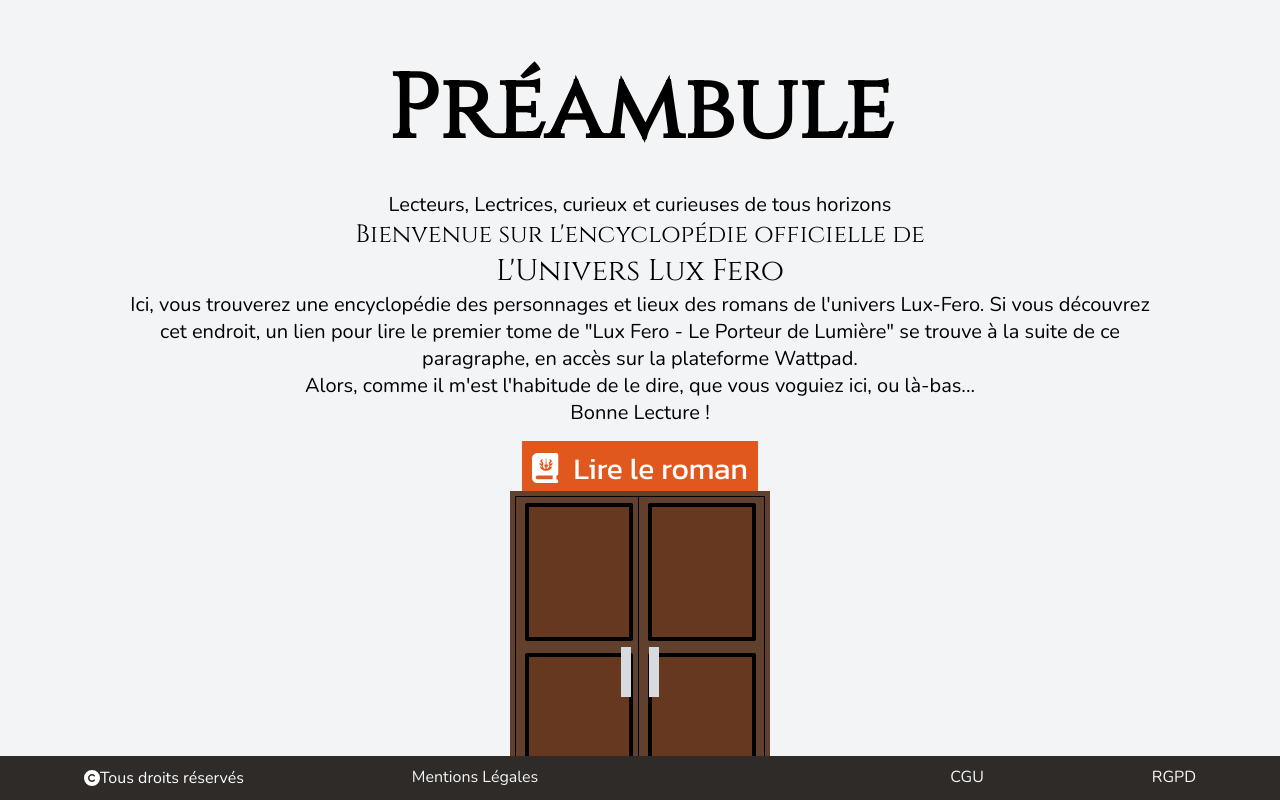
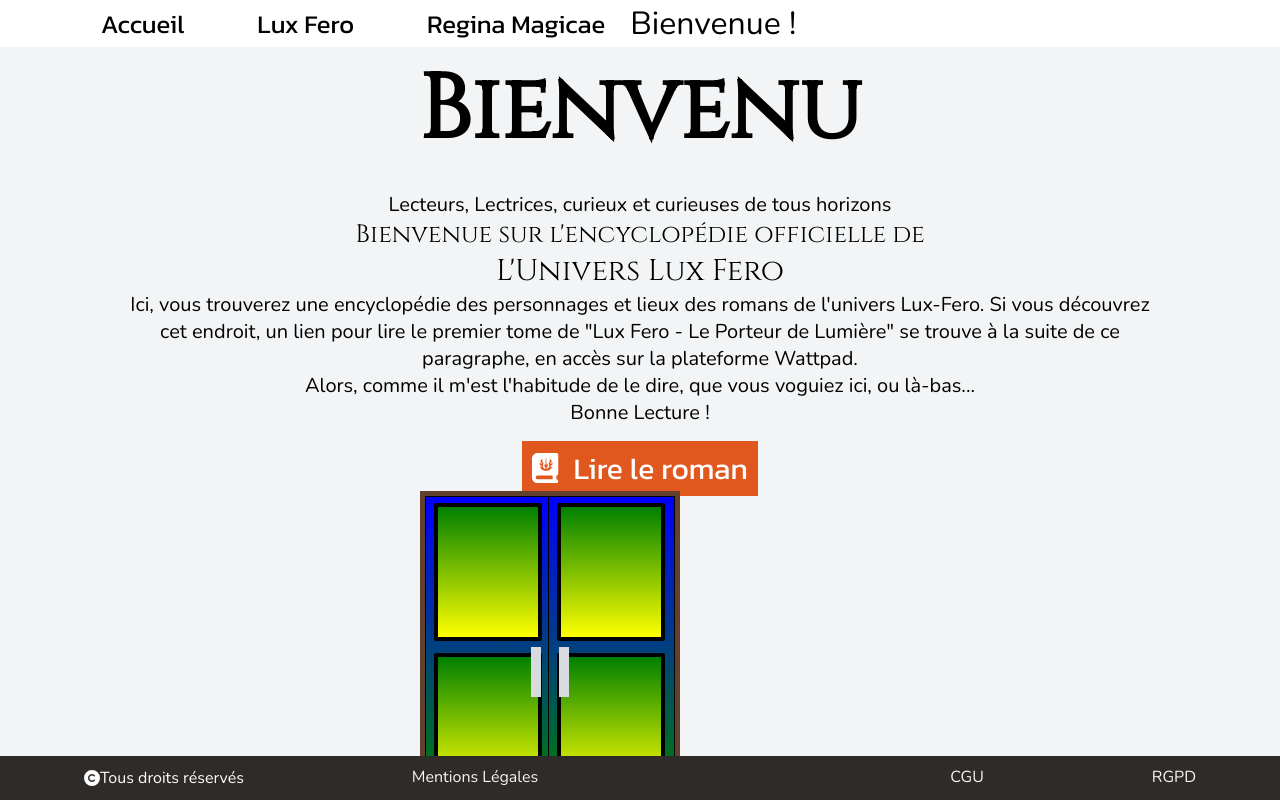
Before and after one commit to Aidenpart/Encyclopedie-Lux-Fero, a React (Create React App) app in the folder client/: page / in a window 1280 px wide. Built offline with nearby package versions, Linux system fonts and the light colour scheme.

Commit message:
modification structure App + modification composant Door + optimisation lien LinkAccueil (renommage à envisager ?) -> modification navBar

```diff
--- a/client/src/App.js
+++ b/client/src/App.js
@@ -8,8 +8,7 @@ import { AdminMiddleware } from "./router/authMiddleware.js";
 import { addUser } from "./store/slice/userSlice";
 import { listDataCategories, listeRomans } from "./helpers/categories.js";
 
-import { PagePreambule } from "./pages/public/pagePreambule.js";
-import { PageAccueil } from "./pages/public/pageAccueilEncyclopedie.js";
+import { PageAccueil } from "./pages/public/pageAccueil.js";
 import { PageAccueilRoman } from "./pages/public/pageAccueilRoman.js";
 import { PageConnexion } from "./pages/admin/pageConnexion.js";
 import { PageAdmin } from "./pages/admin/pageAdmin.js";
@@ -48,8 +47,7 @@ function App() {
 
   return (
       <Routes>
-        <Route path="/" element={<PagePreambule />} />
-        <Route path="/accueil" element={<PageAccueil />} />
+        <Route path="/" element={<PageAccueil />} />
 
         {listeRomans.map((roman, i) => {
           return <Route key={i} path={`/accueil-${roman.replace(/\s/, "-")}`} element={<PageAccueilRoman />}/>
--- a/client/src/components/public/door/door.js
+++ b/client/src/components/public/door/door.js
@@ -1,21 +1,36 @@
 import "./styles.scss";
 import { Link } from "react-router-dom";
+import { useEffect, useState } from "react";
 
 
-export const Door = () => {
+export const Door = (props) => {
+    const roman = `${props.roman}`;
+    const [doorColor, setDoorColor] = useState("");
+    const [panelColor, setPanelColor] = useState("");
+
+    useEffect(() => {
+        if(roman === "Lux Fero") {
+            setPanelColor("linear-gradient(green, yellow)")
+            setDoorColor("linear-gradient(blue, green)")
+        }else {
+            setPanelColor("linear-gradient(#9198e5, #e66465)")
+            setDoorColor("linear-gradient(#e66465, #9198e5)")
+        }
+    }, [roman])
+
 
     return (
-        <Link to={"/accueil"}>
+        <Link to={`/accueil-${roman.replace(/\s/, "-")}`} state={{roman:roman}}>
             <div className="lintel">
-                <img src="/images/link_general-deux.jpg" alt="link_RM"/>
-                <div id="left-door" className="door">
-                    <div className="shape"></div>
-                    <div className="shape"></div>
+                <img src={`/images/link_${roman.replace(/\s/, "-")}.jpg`} alt="image_lien"/>
+                <div id="left-door" className="door"  style={{background: doorColor}}>
+                    <div className="shape" style={{background: panelColor}}></div>
+                    <div className="shape" style={{background: panelColor}}></div>
                     <div id="left-knob" className="knob"></div>
                 </div>
-                <div id="right-door" className="door">
-                    <div className="shape"></div>
-                    <div className="shape"></div>
+                <div id="right-door" className="door"  style={{background: doorColor}}>
+                    <div className="shape" style={{background: panelColor}}></div>
+                    <div className="shape" style={{background: panelColor}}></div>
                     <div id="right-knob" className="knob"></div>
                 </div>
             </div>
--- a/client/src/components/public/links/links.js
+++ b/client/src/components/public/links/links.js
@@ -6,11 +6,12 @@ import "./linkStyles.scss"
 
 
 export const LinkAccueil = (props) => {
+    const roman = `${props.roman}`;
 
     return (
-        <Link to={props.direction} className="lien-accueil" state={props.setters}>
-            <img className="image" src={props.image} alt="image_lien"/>
-            <div className="texte-lien-accueil">{props.texte}</div>
+        <Link to={`/accueil-${roman.replace(/\s/, "-")}`} className="lien-accueil" state={{roman:roman}}>
+            <img className="image" src={`/images/link_${roman.replace(/\s/, "-")}.jpg`} alt="image_lien"/>
+            <div className="texte-lien-accueil">{roman}</div>
         </Link>
     )
 }
--- a/client/src/components/public/navBar/navBar.js
+++ b/client/src/components/public/navBar/navBar.js
@@ -19,7 +19,7 @@ export const NavBar = () => {
         <nav className="navbar">
             <ul className={mobileMenuClassName}>
                 <li className="nav-item">
-                    <GenericLink direction={"/accueil"} class={"nav-link"} text={"Accueil"}/>
+                    <GenericLink direction={"/"} class={"nav-link"} text={"Accueil"}/>
                 </li>
                 {listeRomans.map((roman, i) => {
                     return (
--- /dev/null
+++ b/client/src/pages/public/pageAccueil.js
@@ -0,0 +1,77 @@
+import { useState, useEffect } from "react";
+
+
+import { NavBar } from "../../components/public/navBar/navBar";
+import { Header } from "../../components/public/header/header";
+import { LinkAccueil } from "../../components/public/links/links";
+import { Door } from "../../components/public/door/door";
+import { Footer } from "../../components/public/footer/footer";
+import { IntroductionAccueil } from "../../components/public/introductions/introductions";
+import { IntroductionLuxFero, IntroductionReginaMagicae } from "../../components/public/introductions/introductions";
+import { listeRomans } from "../../helpers/categories";
+
+import "./pagesAccueilStyles.scss"
+
+
+export const PageAccueil = () => {
+    const [isDesktop, setDesktop] = useState(window.innerWidth > 1081);
+    const [isTablet, setTablet] = useState(window.innerWidth > 500 && window.innerWidth < 1080);
+    const [isMobile, setMobile] = useState(window.innerWidth < 500);
+
+    const updateMedia = () => {
+      setDesktop(window.innerWidth > 1081);
+      setTablet(window.innerWidth > 500 && window.innerWidth < 1080);
+      setMobile(window.innerWidth < 500);
+    };
+
+    useEffect(() => {
+        document.title = "Accueil";
+        window.addEventListener("resize", updateMedia);
+        return () => window.removeEventListener("resize", updateMedia);
+    });
+
+    return (
+        <section>
+            <NavBar />
+            <main>
+                <article>
+                    <Header text={"Bienvenu"}/>
+                    <IntroductionAccueil/>
+                </article>
+                <article>
+                    {listeRomans.map((roman, i) => {
+                        return (
+                            <section key={i}>
+                                {isMobile &&
+                                    <>
+                                        <LinkAccueil roman={roman} />
+                                        {
+                                            roman === "Lux Fero" ? <IntroductionLuxFero /> : <IntroductionReginaMagicae />
+                                        }
+                                    </>
+                                }
+                                {isTablet &&
+                                    <>
+                                        <LinkAccueil roman={roman} />
+                                        {
+                                            roman === "Lux Fero" ? <IntroductionLuxFero /> : <IntroductionReginaMagicae />
+                                        }
+                                    </>
+                                }
+                                {isDesktop &&
+                                    <>
+                                        <Door roman={roman} />
+                                        {
+                                            roman === "Lux Fero" ? <IntroductionLuxFero /> : <IntroductionReginaMagicae />
+                                        }
+                                    </>
+                                }
+                            </section>
+                        )
+                    })}
+                </article>
+            </main>
+            <Footer />
+        </section>
+    )
+}
--- a/client/src/pages/public/pageAccueilEncyclopedie.js
+++ /dev/null
@@ -1,59 +0,0 @@
-import { useEffect, useState } from "react";
-import { useDispatch } from "react-redux";
-
-import { NavBar } from "../../components/public/navBar/navBar";
-import { LinkAccueil } from "../../components/public/links/links"
-import { Header } from "../../components/public/header/header";
-import { Footer } from "../../components/public/footer/footer";
-import { deleteRoman } from "../../store/slice/romanSlice";
-import { listeRomans } from "../../helpers/categories";
-import { IntroductionLuxFero, IntroductionReginaMagicae } from "../../components/public/introductions/introductions";
-import { Loading } from "../../components/public/loading/loading";
-
-
-export const PageAccueil = () => {
-    const [dataLoaded, setDataLoaded] = useState(false);
-    const dispatch = useDispatch();
-
-    useEffect(() => {
-        if(!dataLoaded) {
-            dispatch(deleteRoman());
-            setDataLoaded(true);
-        }
-
-        document.title = "Acceuil Encyclopédie";
-    }, [dataLoaded, dispatch])
-
-    if (!dataLoaded)
-        return <Loading />;
-
-    return (
-        <section className="page">
-            <NavBar />
-            <main>
-                <article>
-                    <Header text={"Encyclopédie"}/>
-                    <p>Introduction</p>
-                </article>
-                <article>
-                    {listeRomans.map((roman, i) => {
-                        return (
-                            <section key={i}>
-                                <LinkAccueil
-                                    direction={`/accueil-${roman.replace(/\s/, "-")}`}
-                                    image={`/images/link_${roman.replace(/\s/, "-")}.jpg`}
-                                    texte={`${roman}`}
-                                    setters={{roman:roman}}
-                                />
-                                {
-                                    roman === "Lux Fero" ? <IntroductionLuxFero /> : <IntroductionReginaMagicae />
-                                }
-                            </section>
-                        )
-                    })}
-                </article>
-            </main>
-            <Footer />
-        </section>
-    )
-}
--- a/client/src/pages/public/pagePreambule.js
+++ /dev/null
@@ -1,46 +0,0 @@
-import { useState, useEffect } from "react";
-
-
-import { Header } from "../../components/public/header/header";
-import { LinkAccueil } from "../../components/public/links/links";
-import { Door } from "../../components/public/door/door";
-import { Footer } from "../../components/public/footer/footer";
-import { IntroductionAccueil } from "../../components/public/introductions/introductions";
-import "./pagesAccueilStyles.scss"
-
-
-export const PagePreambule = () => {
-    const [isDesktop, setDesktop] = useState(window.innerWidth > 1081);
-    const [isTablet, setTablet] = useState(window.innerWidth > 500 && window.innerWidth < 1080);
-    const [isMobile, setMobile] = useState(window.innerWidth < 500);
-
-    const updateMedia = () => {
-      setDesktop(window.innerWidth > 1081);
-      setTablet(window.innerWidth > 500 && window.innerWidth < 1080);
-      setMobile(window.innerWidth < 500);
-    };
-
-    useEffect(() => {
-        document.title = "Préambule";
-        window.addEventListener("resize", updateMedia);
-        return () => window.removeEventListener("resize", updateMedia);
-    });
-
-    return (
-        <section>
-            <nav></nav>
-            <main>
-                <article>
-                    <Header text={"Préambule"}/>
-                    <IntroductionAccueil/>
-                </article>
-                <article className="center-link-preambule">
-                    {isMobile && <LinkAccueil direction={"/accueil"} image={"/images/link_general-deux.jpg"} texte={"Acceuil Encyclopédie"}/>}
-                    {isTablet && <LinkAccueil direction={"/accueil"} image={"/images/link_general-deux.jpg"} texte={"Acceuil Encyclopédie"}/>}
-                    {isDesktop && <Door />}
-                </article>
-            </main>
-            <Footer />
-        </section>
-    )
-}
```
